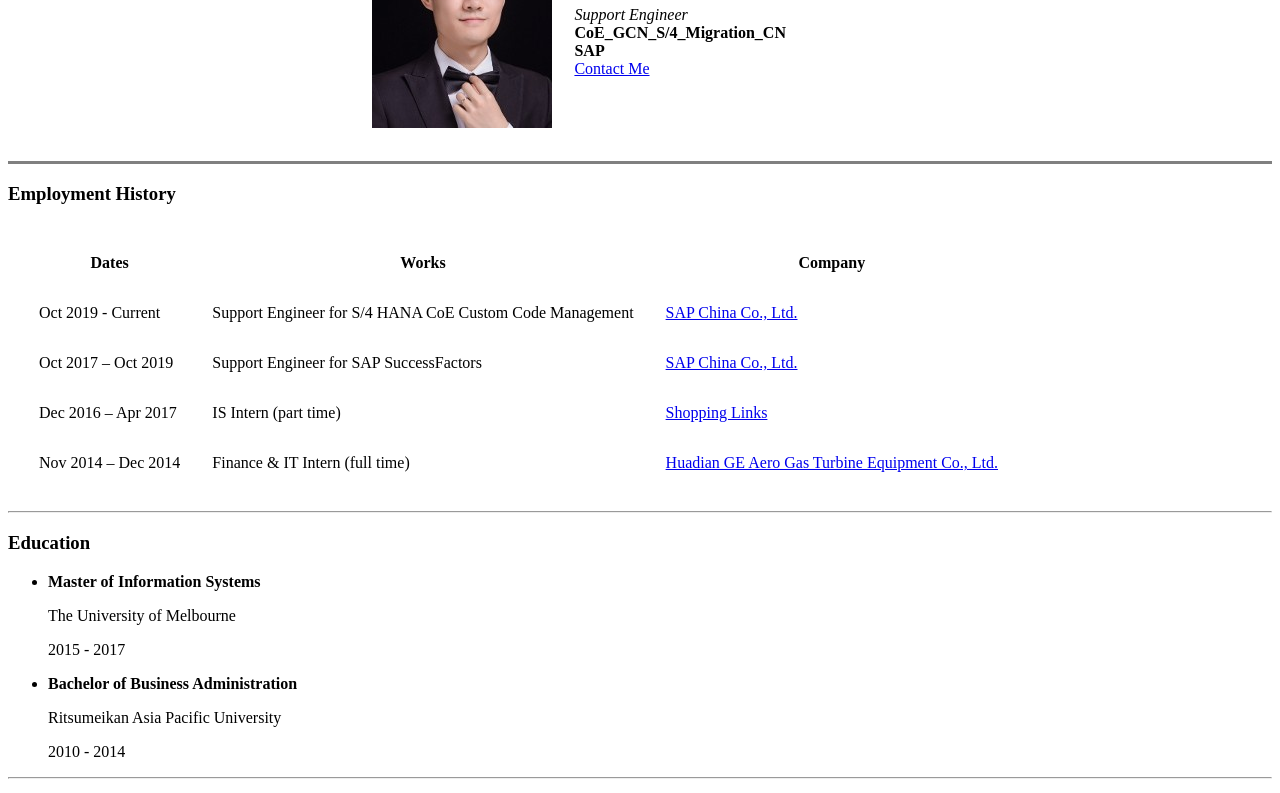
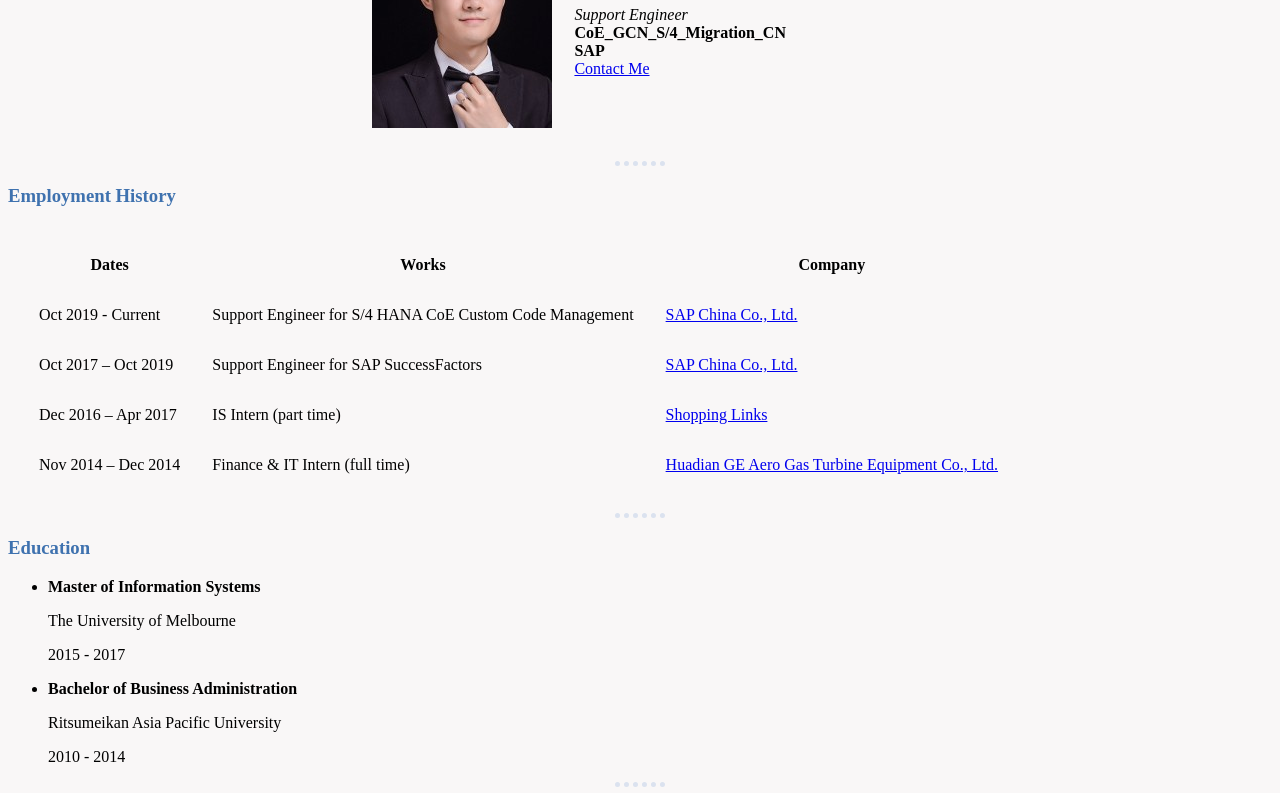
Before and after one commit to Tony-Zhang0520/CV, a plain HTML site: page index.html in a window 1280 px wide. Shown: the part 141-934 px from the top of the page. Drawn offline with Linux system fonts and the light colour scheme.

Commit message:
Second Attempt

```diff
--- /dev/null
+++ b/css/style.css
@@ -0,0 +1,16 @@
+body {
+  background-color: #f9f7f7;
+}
+
+hr {
+  border-color: #dbe2ef;
+  border-style: none;
+  border-top-style: dotted;
+  border-width: 5px;
+  box-shadow: none;
+  width:4%;
+}
+
+h1,h3 {
+  color: #3f72af;
+}
--- a/index.html
+++ b/index.html
@@ -4,6 +4,7 @@
 <head>
   <meta charset="utf-8">
   <title>Tony Zhang's Personal Site</title>
+  <link rel="stylesheet" href="css/style.css">
 </head>
 
 <body>
@@ -19,7 +20,7 @@
         </td>
       </tr>
     </table>
-    <hr size = '3' noshade>
+    <hr>
   </center>
   <h3>Employment History</h3>
   <table cellspacing='30'>
```
Also changed, not shown: contact_me.html (+2 -1 lines).
